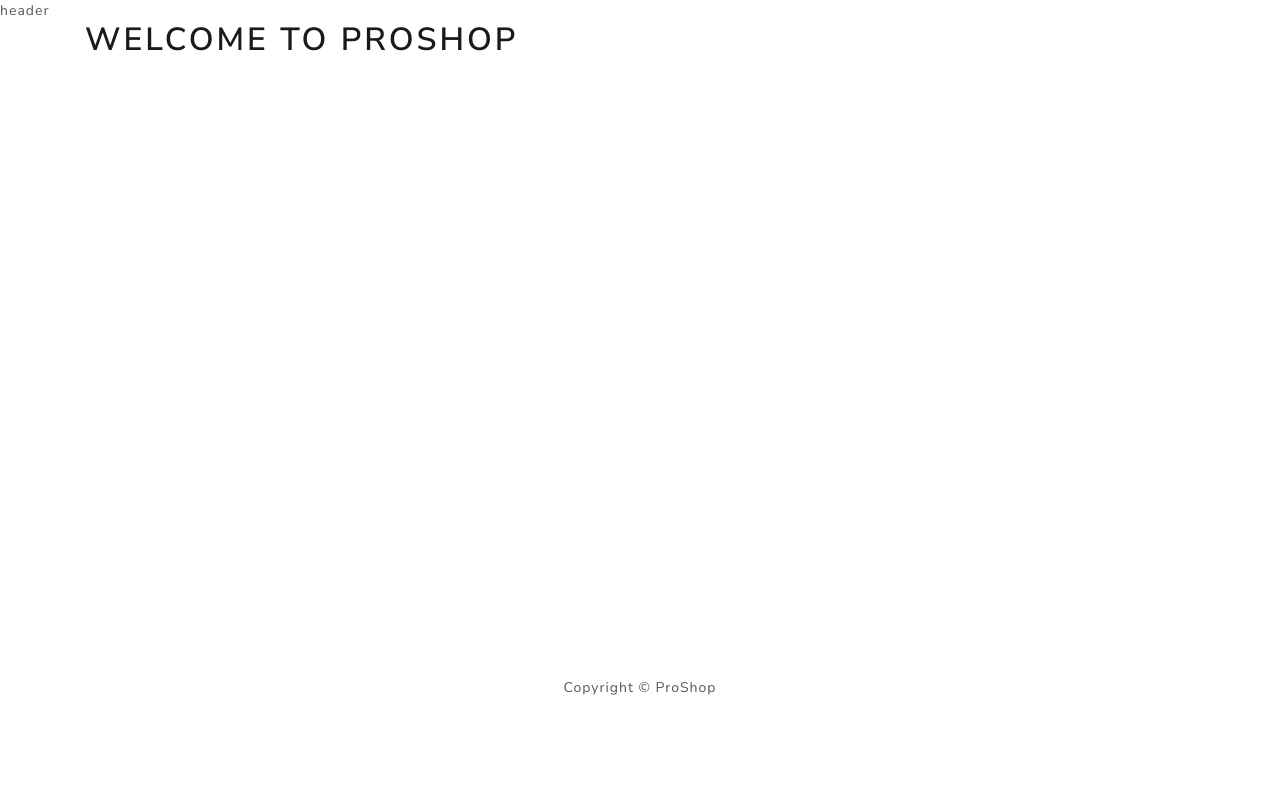
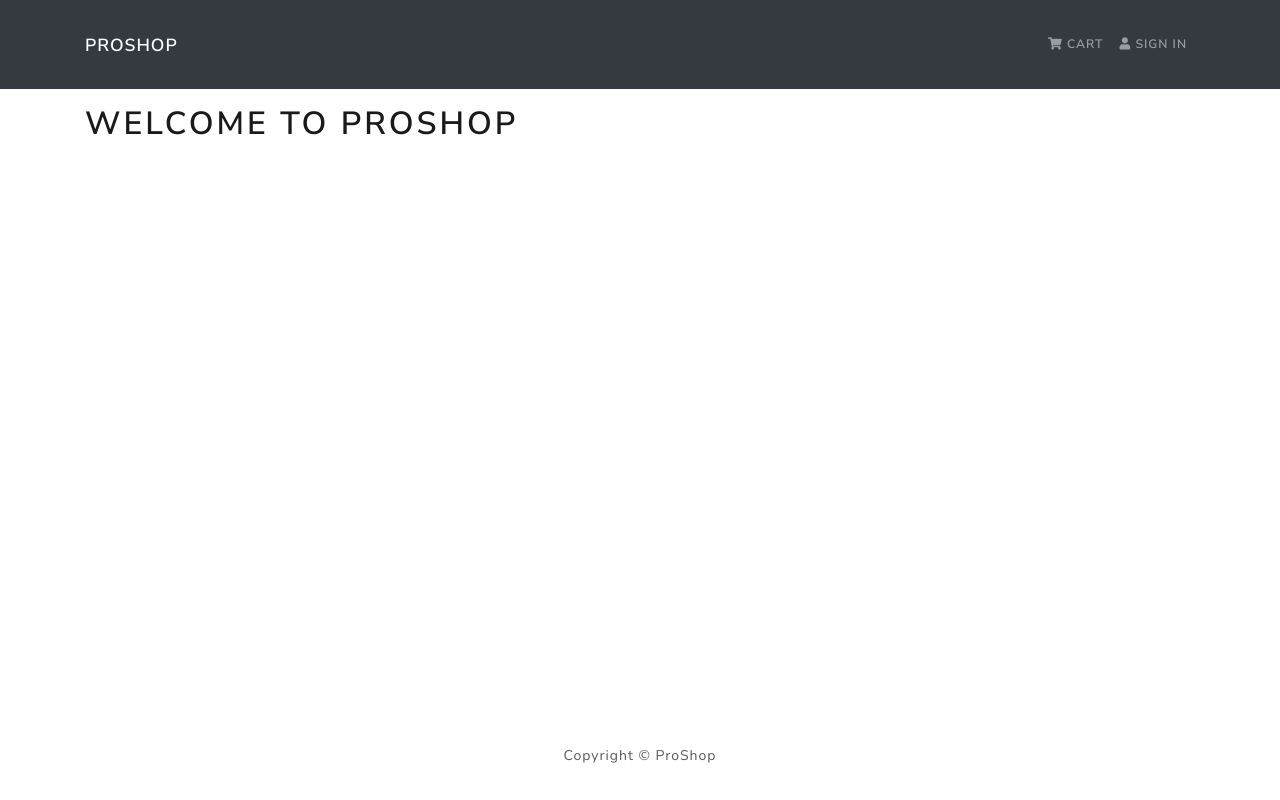
Before and after one commit to jeevanpuhan/proshop, a React (Create React App) app in the folder frontend/: page / in a window 1280 px wide. Built offline with nearby package versions, Linux system fonts and the light colour scheme.

Commit message:
added navbar to header

```diff
--- a/frontend/src/App.js
+++ b/frontend/src/App.js
@@ -7,7 +7,7 @@
   return (
     <>
       <Header />
-      <main>
+      <main className='py-3'>
         <Container>
           <h1>Welcome To Proshop</h1>
         </Container>
--- a/frontend/src/components/Header.js
+++ b/frontend/src/components/Header.js
@@ -1,7 +1,27 @@
 import React from 'react';
+import { Navbar, Nav, Container } from 'react-bootstrap';
 
 const Header = () => {
-  return <header>header</header>;
+  return (
+    <header>
+      <Navbar bg='dark' variant='dark' expand='lg' collapseOnSelect>
+        <Container>
+          <Navbar.Brand href='/'>ProShop</Navbar.Brand>
+          <Navbar.Toggle aria-controls='basic-navbar-nav' />
+          <Navbar.Collapse id='basic-navbar-nav'>
+            <Nav className='ml-auto'>
+              <Nav.Link href='/cart'>
+                <i className='fas fa-shopping-cart'></i> Cart
+              </Nav.Link>
+              <Nav.Link href='/login'>
+                <i className='fas fa-user'></i> Sign In
+              </Nav.Link>
+            </Nav>
+          </Navbar.Collapse>
+        </Container>
+      </Navbar>
+    </header>
+  );
 };
 
 export default Header;
```
